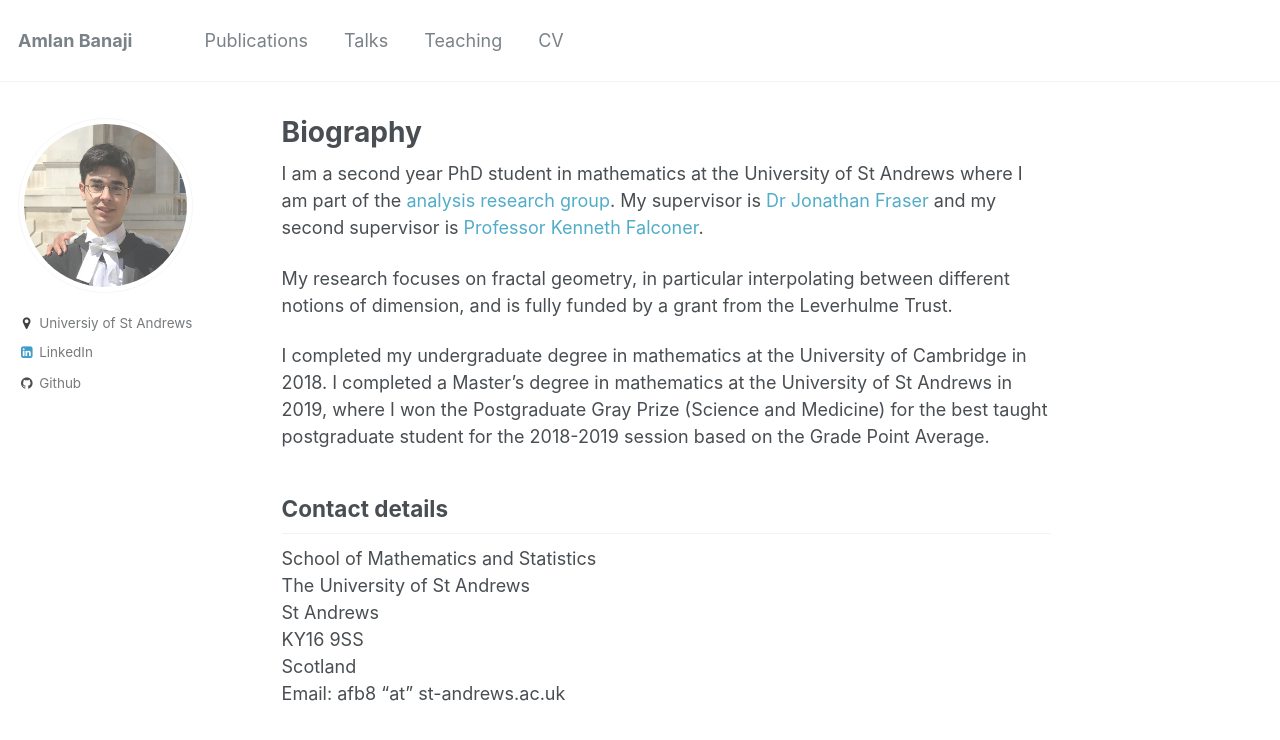
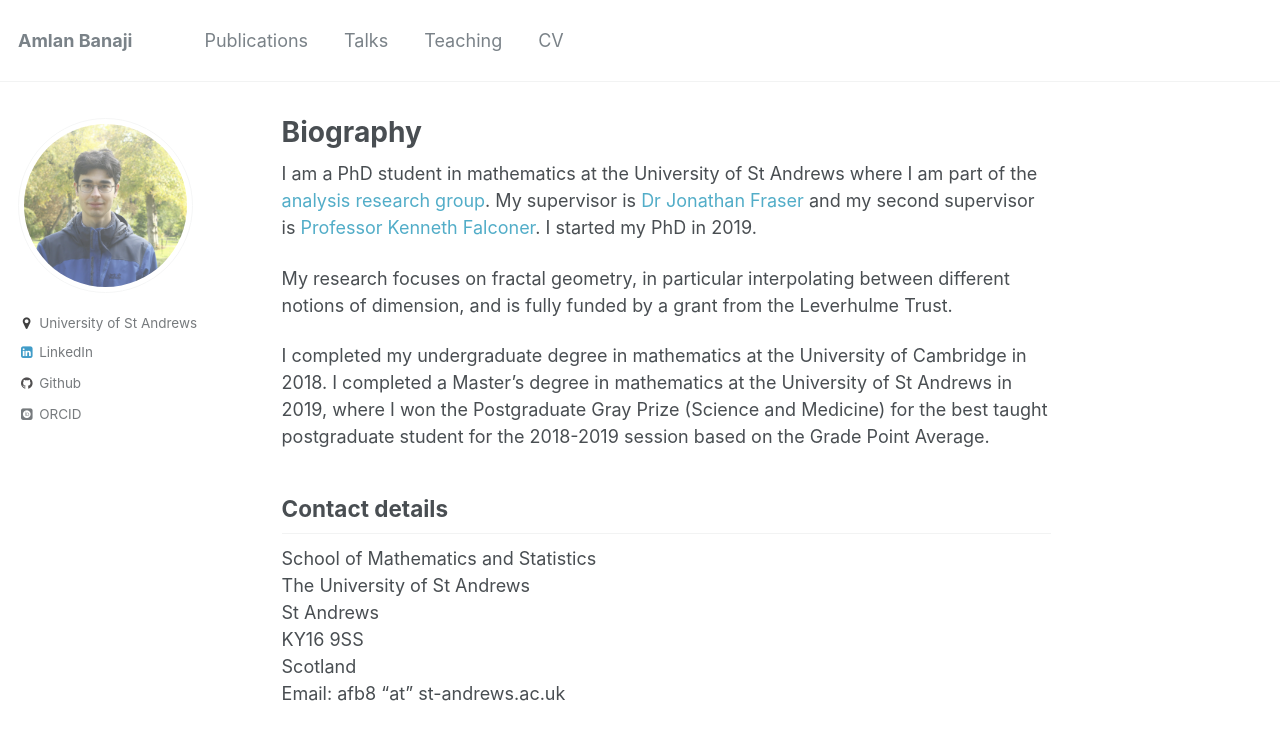
Before and after one commit to amlan-banaji/amlan-banaji.github.io, a Jekyll site: the page built from _pages/about.md, in a window 1280 px wide. Shown: the top 740 px of the page. Built offline with Jekyll 4.4.1, drawn with Linux system fonts in a browser that asks for light colours; some web fonts are replaced.

Commit message:
photo, bio, orcid

```diff
--- a/_config.yml
+++ b/_config.yml
@@ -81,7 +81,7 @@ author:
   name             : ""
   avatar           : "profile.jpg"
   bio              : ""
-  employer         : "Universiy of St Andrews"
+  employer         : "University of St Andrews"
   location         :
   googlescholar    :
   email            :
@@ -98,7 +98,7 @@ author:
   instagram        :
   lastfm           :
   linkedin         : "https://www.linkedin.com/in/amlan-banaji-2a50b217b/"
-  orcid            :
+  orcid            : "https://orcid.org/0000-0002-3727-0894"
   pinterest        :
   soundcloud       :
   stackoverflow    :
--- a/_pages/about.md
+++ b/_pages/about.md
@@ -9,7 +9,7 @@ redirect_from:
   -
 ---
 
-I am a second year PhD student in mathematics at the University of St Andrews where I am part of the [analysis research group](http://www.mcs.st-andrews.ac.uk/pg/pure/Analysis/). My supervisor is [Dr Jonathan Fraser](http://www.mcs.st-andrews.ac.uk/~jmf32/) and my second supervisor is [Professor Kenneth Falconer](http://www.mcs.st-and.ac.uk/~kenneth/).
+I am a PhD student in mathematics at the University of St Andrews where I am part of the [analysis research group](http://www.mcs.st-andrews.ac.uk/pg/pure/Analysis/). My supervisor is [Dr Jonathan Fraser](http://www.mcs.st-andrews.ac.uk/~jmf32/) and my second supervisor is [Professor Kenneth Falconer](http://www.mcs.st-and.ac.uk/~kenneth/). I started my PhD in 2019.
 
 My research focuses on fractal geometry, in particular interpolating between different notions of dimension, and is fully funded by a grant from the Leverhulme Trust.
 
```
Also changed, not shown: images/profile.jpg.
